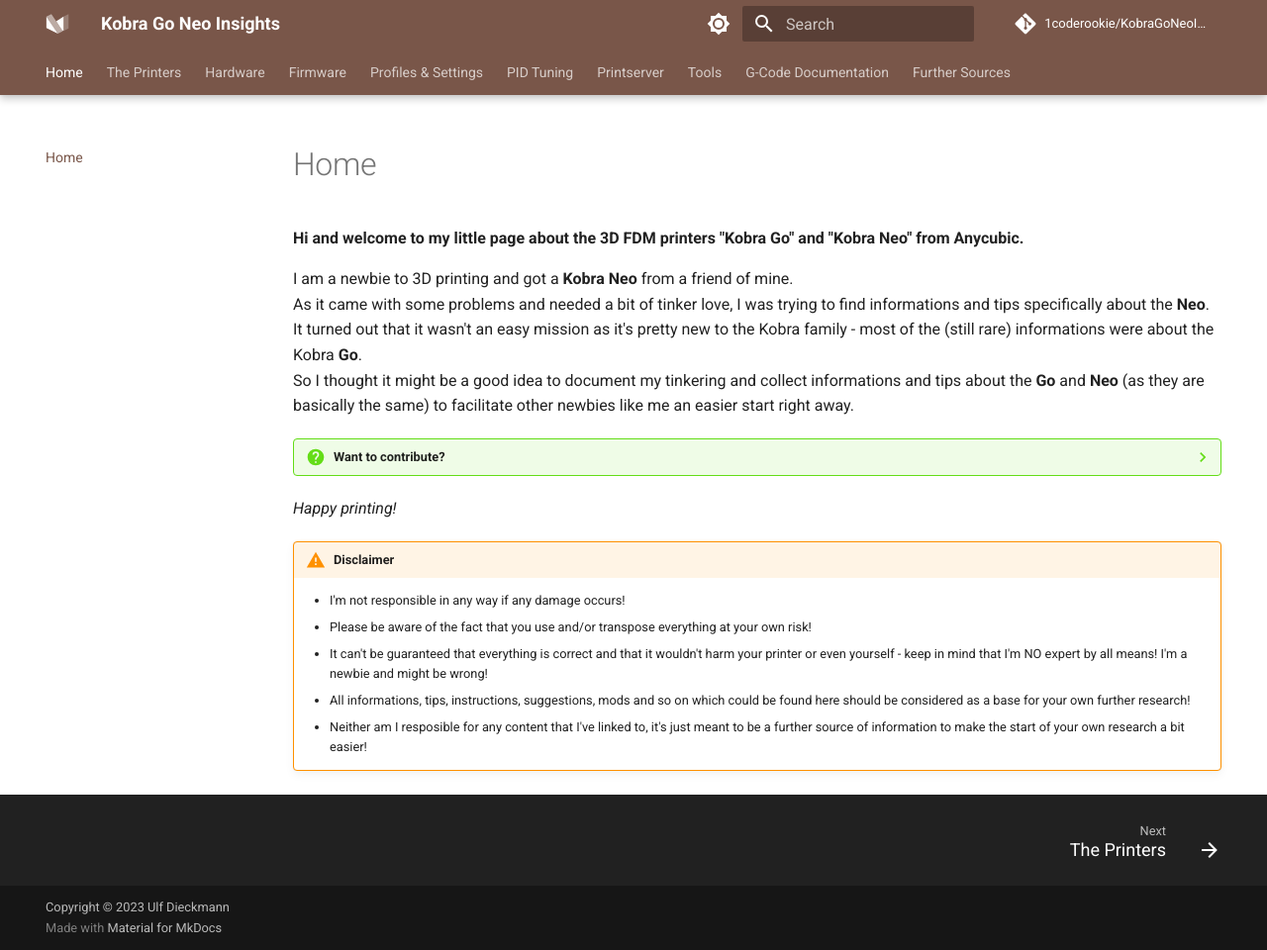
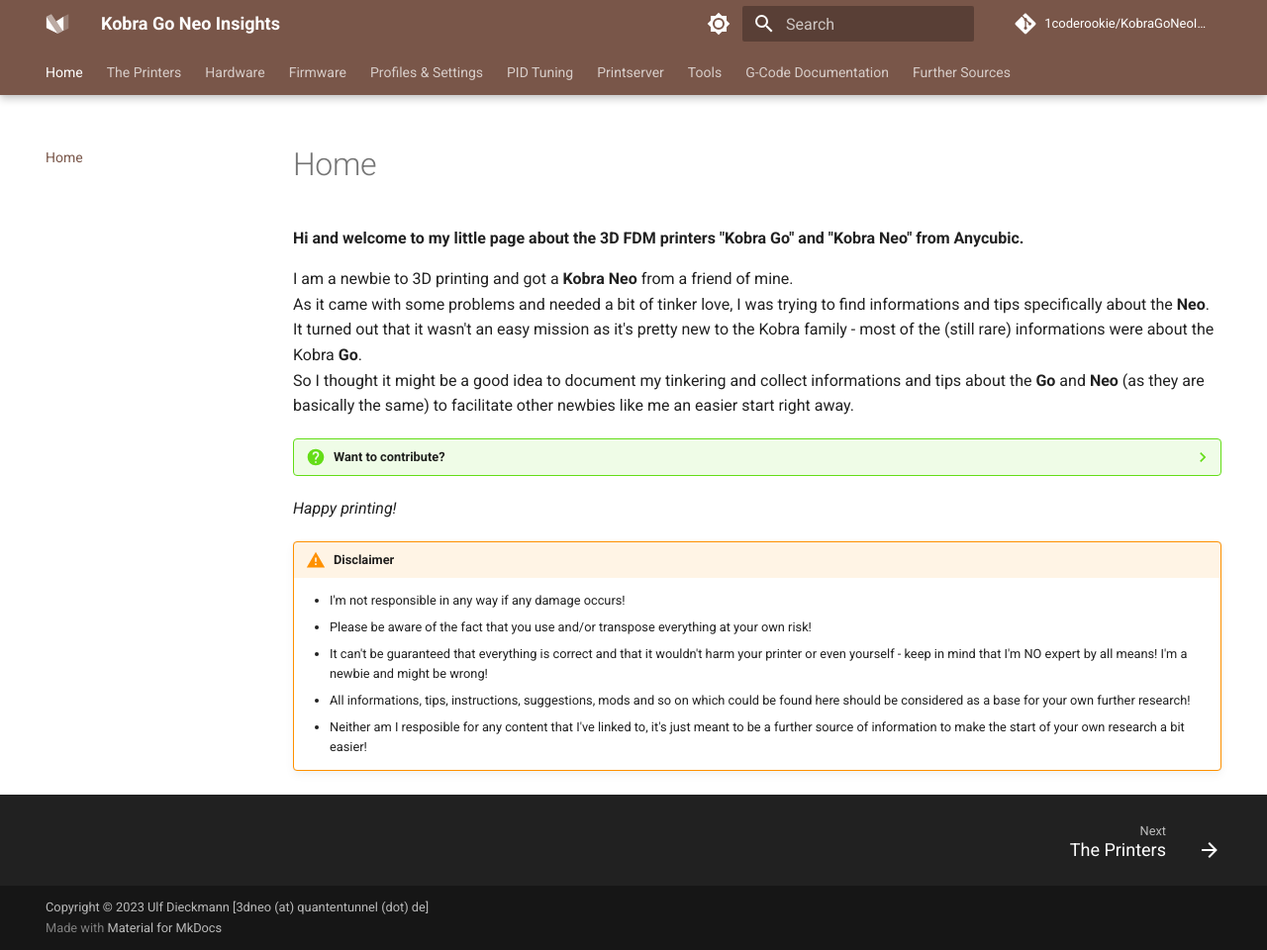
Before and after one commit to 1coderookie/KobraGoNeoInsights, an MkDocs documentation site: the page built from docs/index.md, in a window 1280 px wide and 960 px high. Shown: the whole window at 99% size. Built offline with MkDocs 1.6.1 and Material for MkDocs 9.7.7, drawn with Linux system fonts in a browser that asks for light colours; comment, search, counter and statistics services are not loaded.

Commit message:
Update mkdocs.yml

```diff
--- a/mkdocs.yml
+++ b/mkdocs.yml
@@ -9,7 +9,7 @@
 repo_url: https://github.com/1coderookie/KobraGoNeoInsights
 
 # Copyright
-copyright: Copyright &copy; 2023 Ulf Dieckmann
+copyright: Copyright &copy; 2023 Ulf Dieckmann [3dneo (at) quantentunnel (dot) de]
 
 # Configuration
 theme:
```
